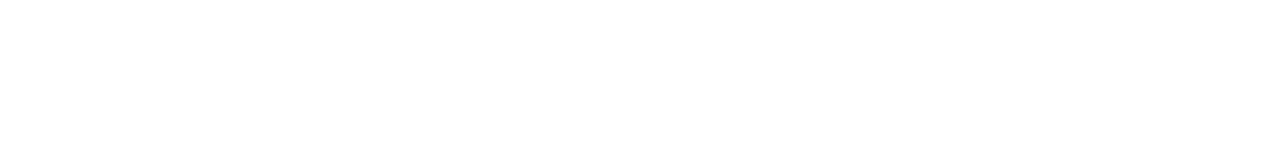
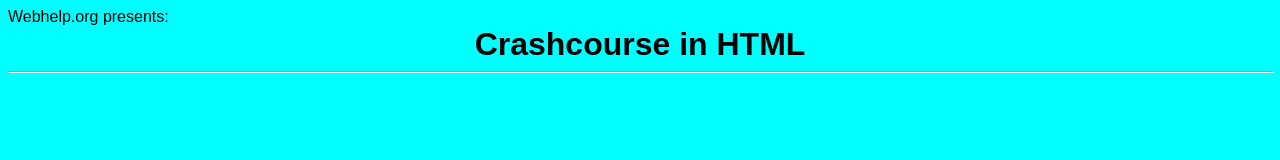
Before and after one commit to caesarem/caesarem.github.io, a plain HTML site: page index.html in a window 1280 px wide. Drawn offline with Linux system fonts and the light colour scheme.

Commit message:
Added a new style to things....

```diff
--- a/index.html
+++ b/index.html
@@ -2,4 +2,13 @@
 <HEAD>
 <TITLE>Latin, the langue of the great!</TITLE>
 </HEAD>
+<BODY BGCOLOR="#00FFFF" TEXT="#000000" LINK="#FF0000" VLINK="#0000FF" ALINK="#FFFFFF">
+<FONT FACE="Arial">
+<BASE FONT=3>
+Webhelp.org presents:<BR>
+<FONT SIZE=+3>
+<CENTER><B>Crashcourse in HTML</B></CENTER>
+</FONT>
+<HR WIDTH=100%>
+</BODY>
 </HTML>
```
